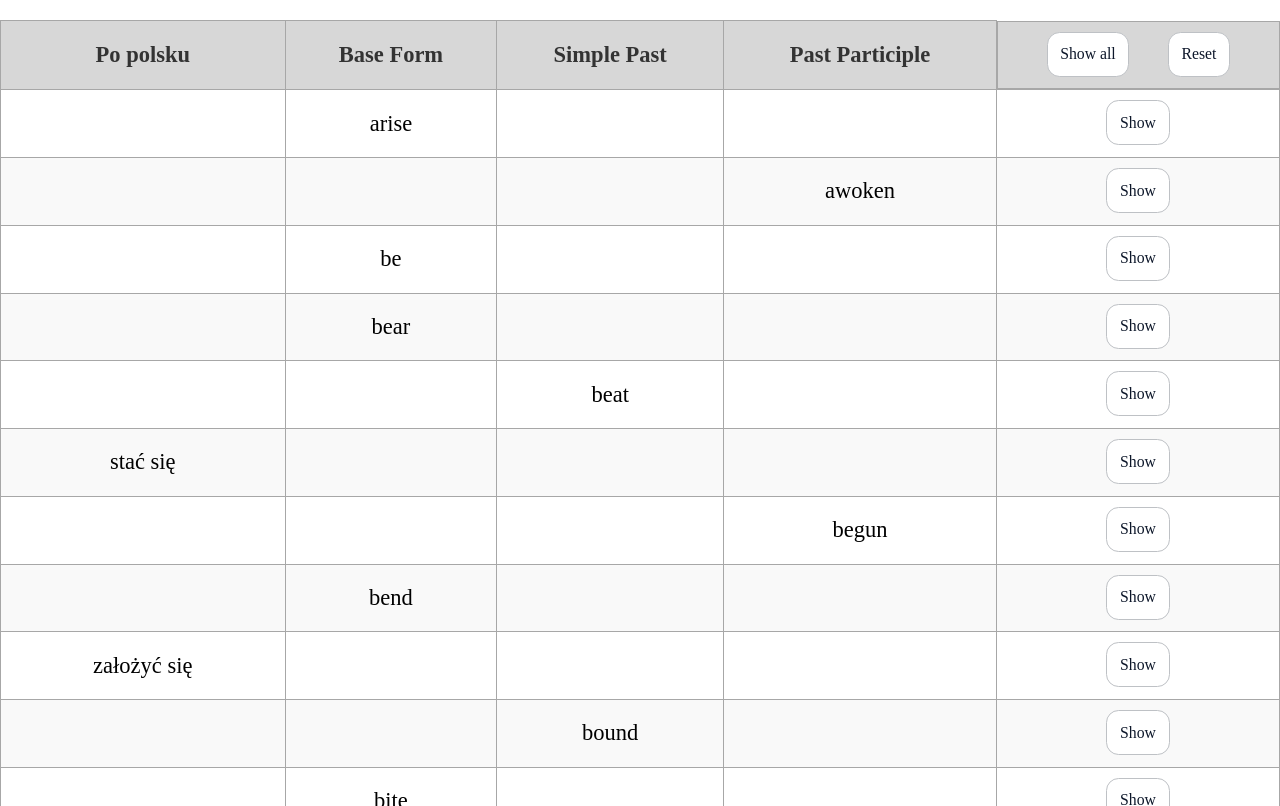
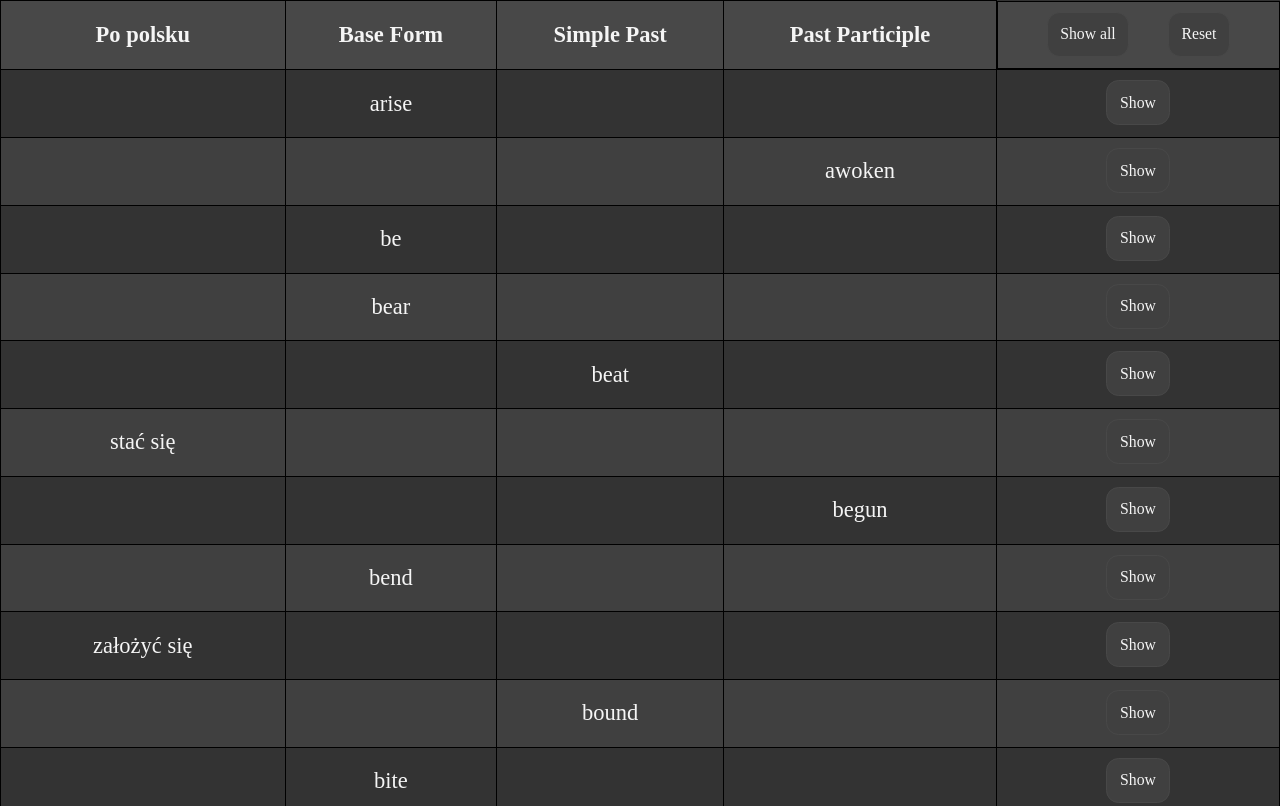
Before and after one commit to ziebamikolaj/irregular-verbs, a plain HTML site: page index.html in a window 1280 px wide. Shown: the top 806 px of the page. Drawn offline with Linux system fonts and the light colour scheme.

Commit message:
Update style.css

```diff
--- a/style.css
+++ b/style.css
@@ -7,10 +7,29 @@
     font-family: "Times New Roman", Times, serif;
 }
 
+/* Dark mode styles */
+:root {
+    --text-color: #f5f5f5;
+    --background-color: #333333;
+    --table-border-color: #000000;
+    --table-header-bg-color: #484848;
+    --table-row-bg-color: #404040;
+    --table-row-hover-bg-color: #494949;
+    --button-bg-color: #404040;
+    --button-text-color: #f5f5f5;
+    --button-border-color: #484848;
+    --button-hover-bg-color: #666666;
+}
+body {
+    background-color: var(--background-color);
+    overflow-x: hidden;
+}
+
 /* Table container */
 .table-container {
     width: 100vw;
-    margin-top: 20px;
+    height: 100vh;
+    background-color: var(--background-color);
 }
 
 .button-container {
@@ -19,42 +38,44 @@
     justify-content: space-evenly;
     align-items: center;
 }
+
 /* Table styles */
 table {
     border-collapse: collapse;
     width: 100%;
     margin: 0 auto;
+    color: var(--text-color);
 }
 td,
 th {
-    border: 1px solid #a7a7a7;
+    border: 1px solid var(--table-border-color);
     padding: 10px;
     text-align: center;
 }
+
 /* Table header style */
 th {
-    background-color: #d7d7d7;
+    background-color: var(--table-header-bg-color);
     font-weight: 600;
-    color: #333;
 }
 
 /* Alternate row style */
 tr:nth-child(even) {
-    background-color: #f9f9f9;
+    background-color: var(--table-row-bg-color);
 }
 
 /* Table hover effect */
 tr:hover {
-    background-color: #e7e7e7;
+    background-color: var(--table-row-hover-bg-color);
 }
 
 /* Buttons */
 .button {
-    background-color: #fff;
-    border: 0.1em solid #bec1c5;
+    background-color: var(--button-bg-color);
+    border: 0.1em solid var(--button-border-color);
     border-radius: 0.8em;
     margin-bottom: 0.1em;
-    color: #0d172a;
+    color: var(--button-text-color);
     cursor: pointer;
     font-size: 0.5em;
     text-align: center;
@@ -67,9 +88,9 @@ tr:hover {
 }
 
 .button:hover {
-    background-color: #1e293b;
-    color: #fff;
+    background-color: var(--button-hover-bg-color);
 }
+
 .hide {
     opacity: 0;
 }
```
